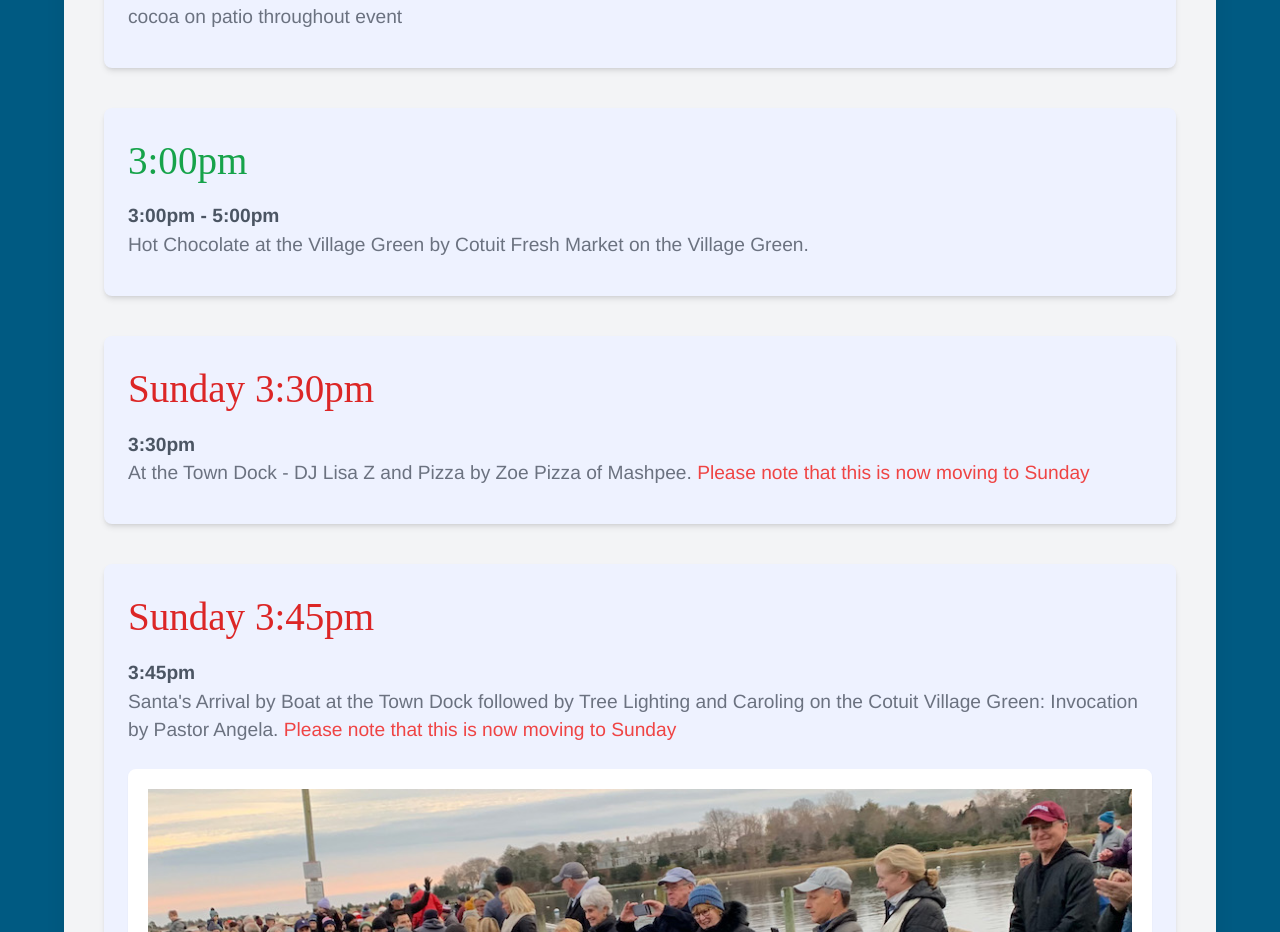
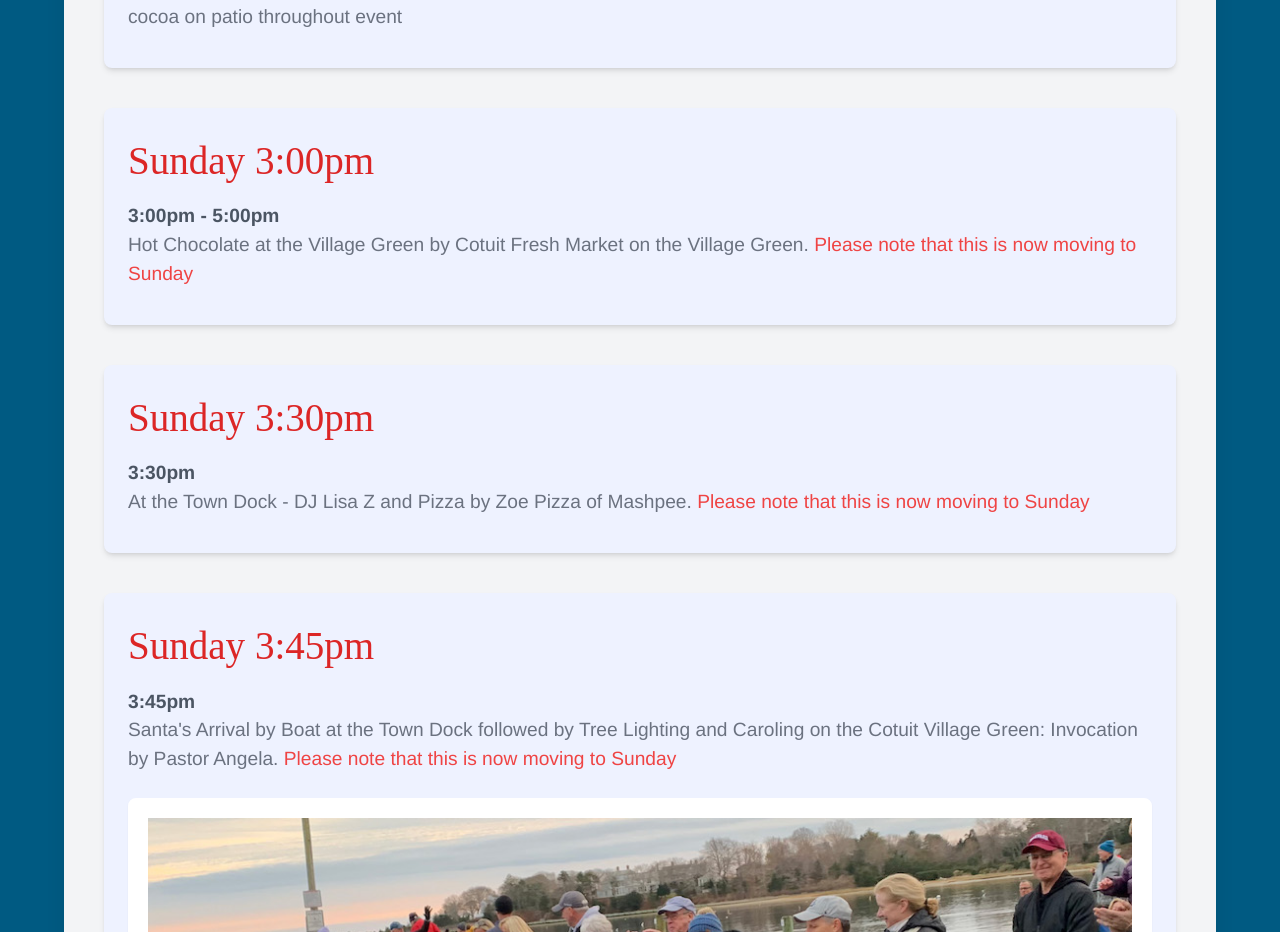
Before and after one commit to dfravel/christmas-in-cotuit, a Vue app: page / in a window 1280 px wide. Shown: the part 3640-4572 px from the top of the page. Built offline with nearby package versions, Linux system fonts and the light colour scheme; a web font is replaced by a local one.

Commit message:
updated one more event to Sunday

```diff
--- a/src/App.vue
+++ b/src/App.vue
@@ -230,14 +230,17 @@
 
           <div class="flex flex-col mb-6 mt-10 bg-indigo-50 rounded-lg shadow-md p-6">
             <div>
-              <div class="text-green-600 text-4xl font-christmas">3:00pm</div>
+              <div class="text-red-600 text-4xl font-christmas">Sunday 3:00pm</div>
             </div>
 
             <ul class="divide-y divide-gray-200">
               <li class="py-3">
                 <div class="flex flex-col">
                   <div class="time-headings">3:00pm - 5:00pm</div>
-                  <div class="text-gray-500">Hot Chocolate at the Village Green by Cotuit Fresh Market on the Village Green.</div>
+                  <div class="text-gray-500">
+                    Hot Chocolate at the Village Green by Cotuit Fresh Market on the Village Green.
+                    <span class="text-red-500">Please note that this is now moving to Sunday</span>
+                  </div>
                 </div>
               </li>
             </ul>
```
